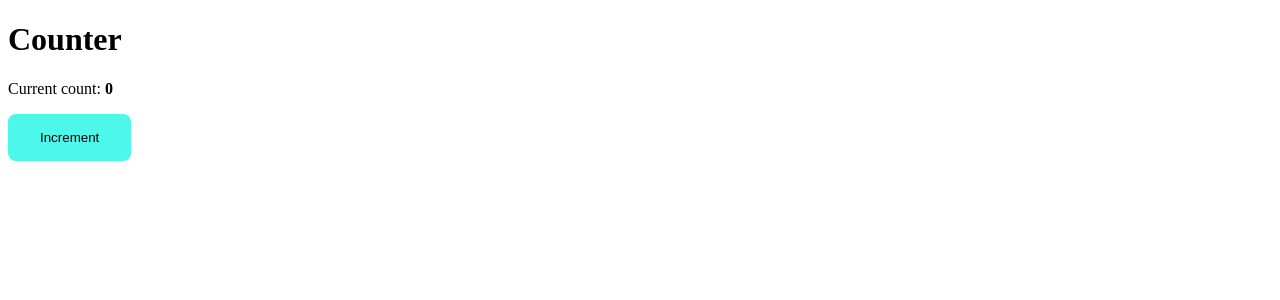
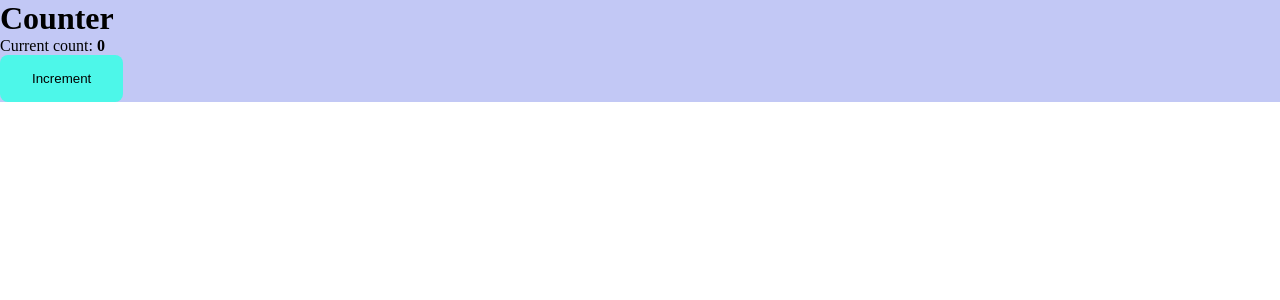
Before and after one commit to smargelov/react-pro, a React app: page / in a window 1280 px wide. Shown: the top 300 px of the page. Built offline with nearby package versions, Linux system fonts and the light colour scheme.

Commit message:
Configure CSS modules and global styles

```diff
--- a/package.json
+++ b/package.json
@@ -19,6 +19,7 @@
     "@types/webpack-dev-server": "^4.7.2",
     "css-loader": "^6.6.0",
     "html-webpack-plugin": "^5.5.0",
+    "mini-css-extract-plugin": "^2.5.3",
     "sass": "^1.49.9",
     "sass-loader": "^12.6.0",
     "style-loader": "^3.3.1",
--- /dev/null
+++ b/src/App.tsx
@@ -0,0 +1,12 @@
+import Counter from './components/Counter'
+import './index.sass'
+
+const App = () => {
+	return (
+		<div className="app">
+			<Counter />
+		</div>
+	)
+}
+
+export default App
--- a/src/components/Counter.sass
+++ b/src/components/Counter.module.sass
@@ -1,4 +1,4 @@
-button
+.button
 	display: flex
 	align-items: center
 	justify-content: center
--- a/src/components/Counter.tsx
+++ b/src/components/Counter.tsx
@@ -1,5 +1,5 @@
 import { useState } from 'react'
-import './Counter.sass'
+import classes from './Counter.module.sass'
 
 const Counter = () => {
 	const [count, setCount] = useState(0)
@@ -7,7 +7,7 @@ const Counter = () => {
 		<div>
 			<h1>Counter</h1>
 			<p>Current count: <strong>{ count }</strong></p>
-			<button onClick={ () => setCount(count + 1) }>Increment</button>
+			<button className={classes.button} onClick={ () => setCount(count + 1) }>Increment</button>
 		</div>
 	)
 }
--- /dev/null
+++ b/src/global.d.ts
@@ -0,0 +1,8 @@
+declare module '*.sass' {
+	interface IClassNames {
+		[className: string]: string
+	}
+
+	const classNames: IClassNames
+	export = classNames
+}
--- /dev/null
+++ b/src/index.sass
@@ -0,0 +1,7 @@
+*
+	margin: 0
+	padding: 0
+	box-sizing: border-box
+
+.app
+	background-color: #c2c8f5
--- a/src/index.tsx
+++ b/src/index.tsx
@@ -1,9 +1,7 @@
 import { render } from 'react-dom'
-import Counter from './components/Counter'
+import App from './App'
 
 render(
-	<div>
-		<Counter />
-	</div>,
+	<App />,
 	document.getElementById('root')
 )
```
Also changed, not shown: 4 other files (tests, documents, lock files or other folders).
